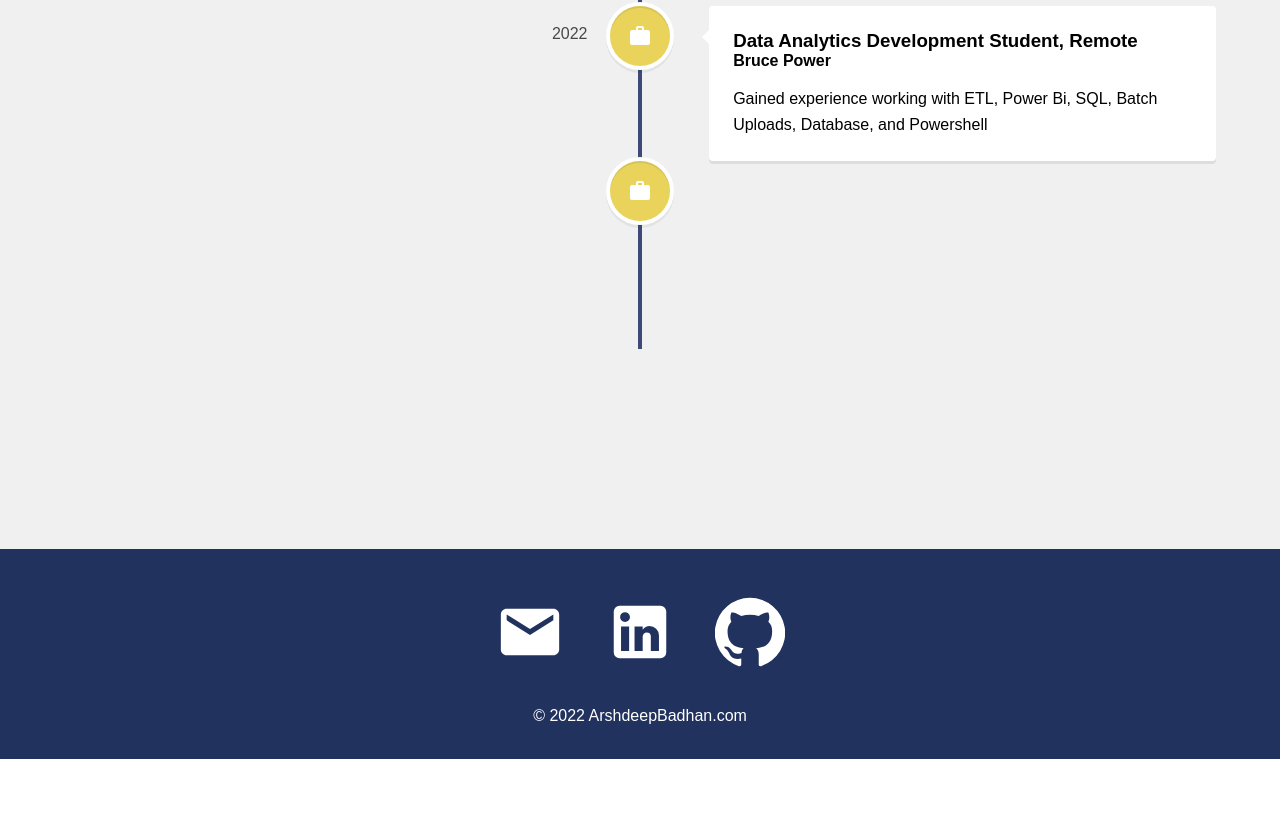
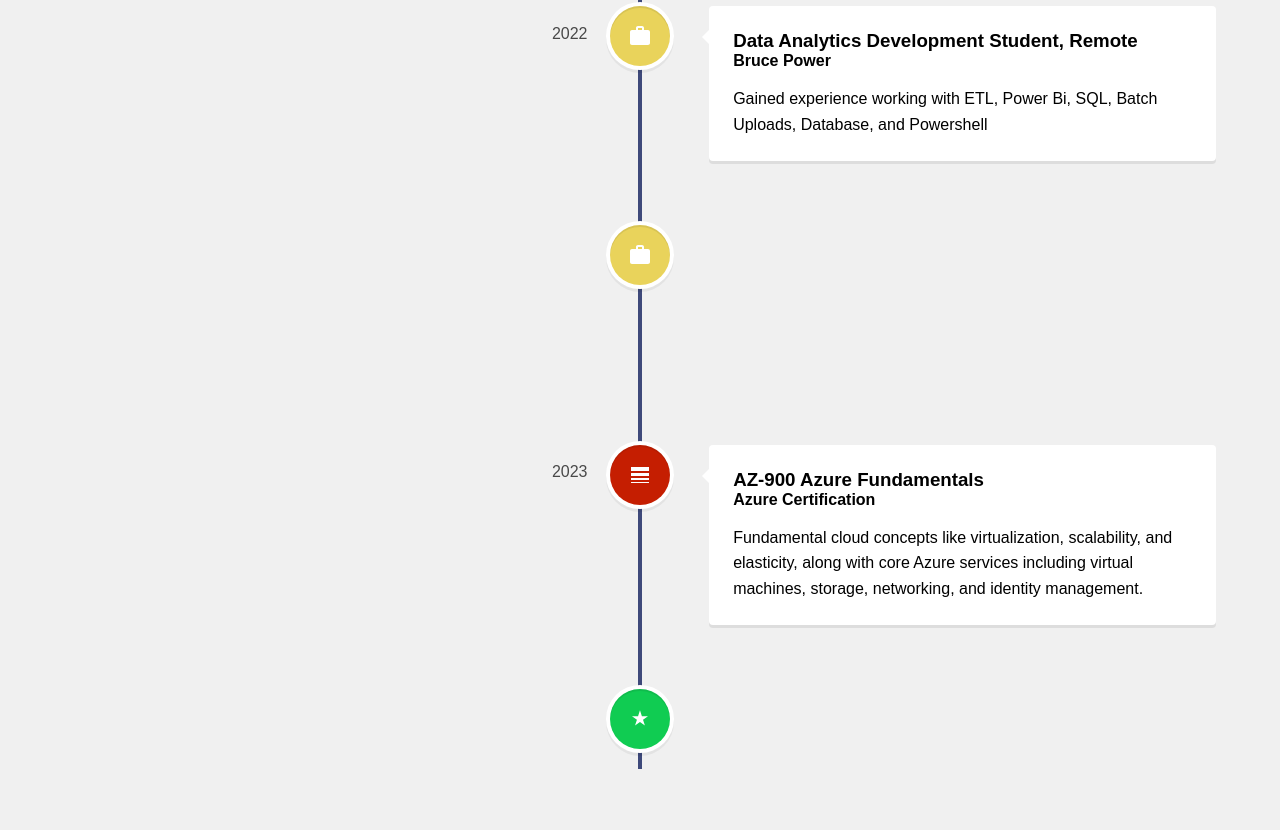
Before and after one commit to ArshdeepSB/react-portfolio, a React (Create React App) app in the folder newportfolio/: page /experience in a window 1280 px wide. Shown: the part 750-1580 px from the top of the page. Before the commit the page ends 1509 px from the top, so only its background shows below. Built offline with nearby package versions, Linux system fonts and the light colour scheme.

Commit message:
AZ-900 certification into experiences

```diff
--- a/newportfolio/src/pages/Experience.js
+++ b/newportfolio/src/pages/Experience.js
@@ -7,6 +7,8 @@ import "react-vertical-timeline-component/style.min.css";
 import SchoolIcon from "@material-ui/icons/School";
 import WorkIcon from "@material-ui/icons/Work";
 import "../Styles/Experience.css";
+import StarIcon from "@material-ui/icons/StarRate"
+import Certificate from "@material-ui/icons/LineWeight"
 
 function Experience() {
   return (
@@ -60,7 +62,7 @@ function Experience() {
 
 
         <VerticalTimelineElement
-          className="vertical-timeline-element-title"
+          className="vertical-timeline-element--work"
           date="2022"
           iconStyle={{ background: "#e9d35b", color: "#fff" }}
           icon={<WorkIcon />}
@@ -79,7 +81,7 @@ function Experience() {
 
 
         <VerticalTimelineElement
-          className="vertical-timeline-element-title"
+          className="vertical-timeline-element--work"
           date="2023"
           iconStyle={{ background: "#e9d35b", color: "#fff" }}
           icon={<WorkIcon />}
@@ -96,6 +98,31 @@ function Experience() {
           </p>
 
         </VerticalTimelineElement>
+
+        <VerticalTimelineElement
+          className="vertical-timeline-element--work"
+          date="2023"
+          iconStyle={{ background: "#c51e01", color: "#fff" }}
+          icon={<Certificate />}
+        >
+          <h3 className="vertical-timeline-element-title">
+            AZ-900 Azure Fundamentals
+          </h3>
+
+          <h4 className="vertical-timeline-element-subtitle">
+            Azure Certification
+          </h4>
+
+          <p>Fundamental cloud concepts like virtualization, scalability, and elasticity, along with core Azure services including virtual machines, storage, networking, and identity management.
+          </p>
+
+        </VerticalTimelineElement>
+
+        <VerticalTimelineElement
+          iconStyle={{ background: 'rgb(16, 204, 82)', color: '#fff' }}
+          icon={<StarIcon />}
+        />
+
       </VerticalTimeline>
     </div>
   );
```
